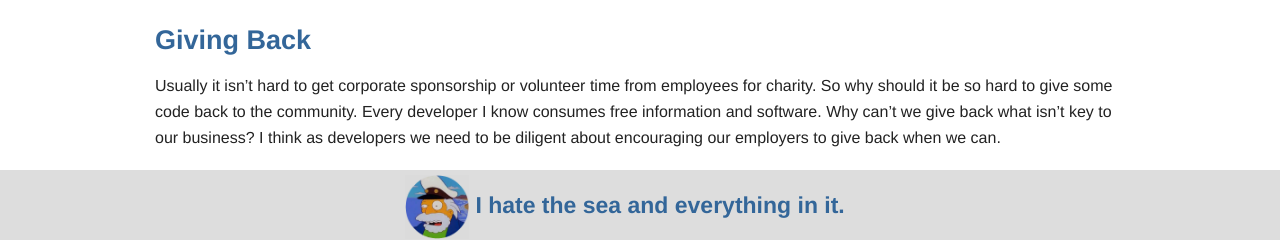
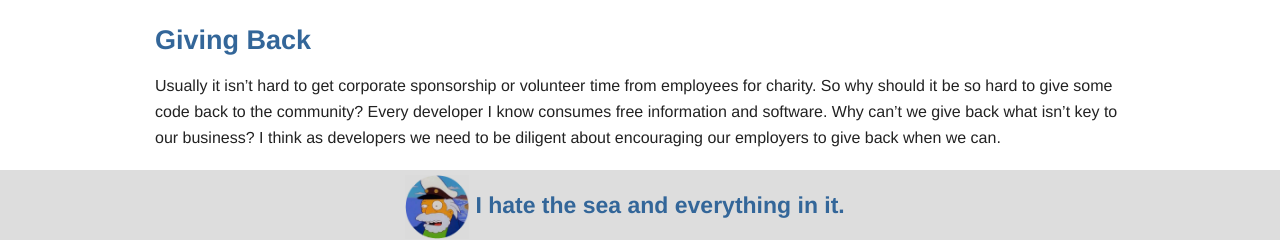
Before and after one commit to ryanco/ryanco.github.io, a Jekyll site: the page built from _posts/2013-12-20-Antiques-Roadshow-Rule.md, in a window 1280 px wide. Shown: the part 1402-1649 px from the top of the page. Built offline with Jekyll 4.4.1, drawn with Linux system fonts in a browser that asks for light colours; nearby versions of some CDN libraries; Markdown is read by kramdown in place of the engine named in the settings.

```diff
--- a/_posts/2013-12-20-Antiques-Roadshow-Rule.md
+++ b/_posts/2013-12-20-Antiques-Roadshow-Rule.md
@@ -24,4 +24,4 @@ There are many ways to decouple code and components. By open sourcing modules, y
 There is much internet discussion about the best ways to recruit and interview developer candidates. I personally hate asking candidates to solve a brain teaser or algorithm type problem in an interview. I like working through some code, but I also feel bad when a candidate has very little context to a problem. Having some publicly available code that we could point to ahead of time might help on both sides of the interview table. It would be nice to tell a candidate, "we will do development against this class in your interview, so you might want to look at it ahead of time." This could help the candidate feel more confident at what is coming in the technical interview. It can also help the interviewer by providing more up front context and getting more true interaction with the candidate on the code. It will also give you a good read on how much drive a candidate has in digging into the code. Finally, it could also be used in place of the project based interview where a company asks you to develop something for free so they can then critique your code.
 
 ###Giving Back
-Usually it isn't hard to get corporate sponsorship or volunteer time from employees for charity. So why should it be so hard to give some code back to the community. Every developer I know consumes free information and software. Why can't we give back what isn't key to our business?  I think as developers we need to be diligent about encouraging our employers to give back when we can.
+Usually it isn't hard to get corporate sponsorship or volunteer time from employees for charity. So why should it be so hard to give some code back to the community? Every developer I know consumes free information and software. Why can't we give back what isn't key to our business?  I think as developers we need to be diligent about encouraging our employers to give back when we can.
```
Also changed, not shown: _posts/2013-07-25-jeff-testworthy.md (+1 -1 lines).
